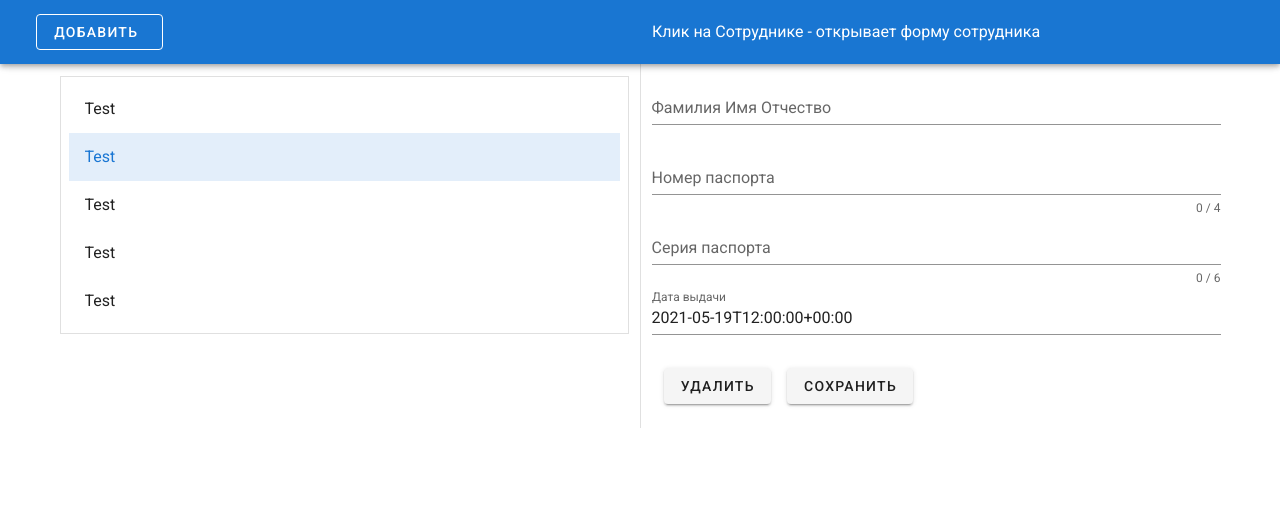
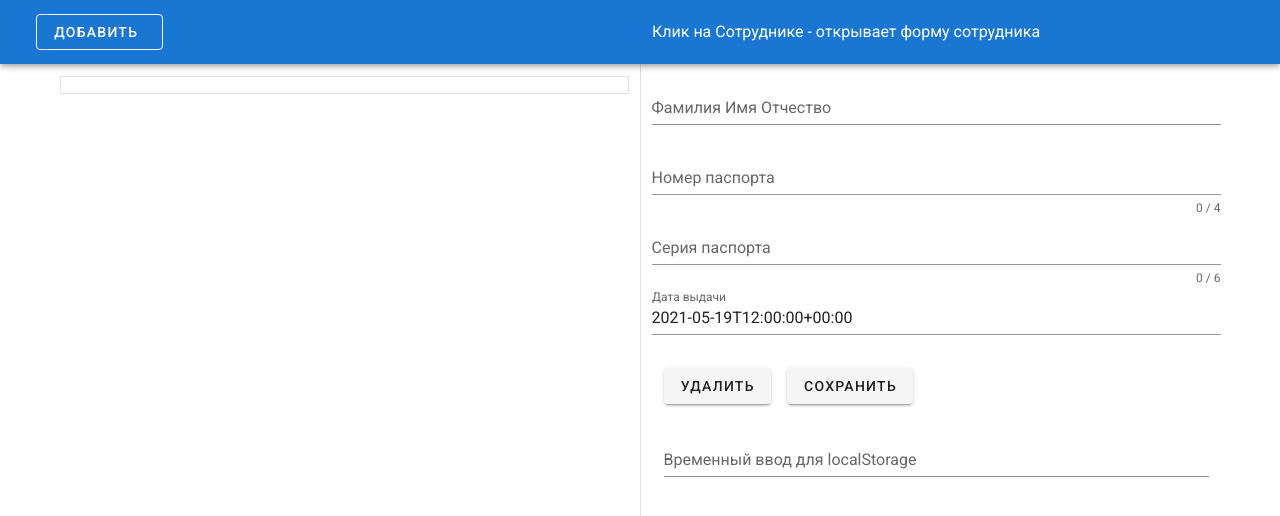
Before and after one commit to ICpogoreloff/my-app, a Vue app: page / in a window 1280 px wide. Shown: the top 516 px of the page. Built offline with nearby package versions, Linux system fonts and the light colour scheme.

Commit message:
Разобрался с localStorage, добавил вывод. Теперь нужно сделать вывод из полноценного объекта Emp в localStorage с преобразованием по фамилии и инициалам

```diff
--- a/public/index.html
+++ b/public/index.html
@@ -12,6 +12,7 @@
       <strong>We're sorry but <%= htmlWebpackPlugin.options.title %> doesn't work properly without JavaScript enabled. Please enable it to continue.</strong>
     </noscript>
     <div id="app"></div>
+
     <!-- built files will be auto injected -->
   </body>
 </html>
--- a/src/App.vue
+++ b/src/App.vue
@@ -18,6 +18,7 @@
       <div class="d-flex align-center">
         <span v-once>Клик на Сотруднике - открывает форму сотрудника</span>
       </div>
+
       </v-col>
     </v-app-bar>
     <v-main>
@@ -27,7 +28,7 @@
 </template>
 
 <script>
-import HelloWorld from './components/HelloWorld';
+import HelloWorld from './components/HelloWorld'
 
 
 export default {
@@ -38,7 +39,36 @@ export default {
   },
 
   data: () => ({
-    //
+    empStorage:[],
+    newEmp:null
   }),
+
+  mounted() {
+
+    if(localStorage.getItem('empStorage')) {
+      try {
+        this.empStorage = JSON.parse(localStorage.getItem('empStorage'))
+      } catch(e) {
+        localStorage.removeItem('empStorage')
+      }
+    }
+  },
+  methods: {
+    addEmp() {
+      // ensure they actually typed something
+      if(!this.newCat) return
+      this.empStorage.push(this.newCat)
+      this.newCat = ''
+      this.saveEmp()
+    },
+    removeEmp(x) {
+      this.empStorage.splice(x,1)
+      this.saveEmp()
+    },
+    saveEmp() {
+      let parsed = JSON.stringify(this.empStorage)
+      localStorage.setItem('empStorage', parsed)
+    }
+  }
 }
 </script>
--- a/src/components/HelloWorld.vue
+++ b/src/components/HelloWorld.vue
@@ -10,14 +10,13 @@
               outlined
               tile>
             <v-list-item-group
-                v-model="selectedItem"
+                v-model="selectedEmp"
                 color="primary">
               <v-list-item
-                  v-for="(item, empStore) in items"
-                  :key="empStore"
+                  v-for="(empLS) in empStorage" :key="empLS"
               >
             <v-list-item-content>
-              <v-list-item-title v-text="item.text"></v-list-item-title>
+              <v-list-item-title vclass="empLS">{{empLS}}</v-list-item-title>
             </v-list-item-content>
               </v-list-item>
             </v-list-item-group>
@@ -73,17 +72,24 @@
     <v-col>
     <v-btn
         class="mr-4"
-        @click="clear"
+        @click="removeEmp(selectedEmp)"
     >
       Удалить
     </v-btn>
     <v-btn class="mr-4"
-           @click="saveEmp"
+           @click="addEmp"
     >
       Сохранить
     </v-btn>
     </v-col>
   </div>
+          <v-col>
+                <v-text-field
+                    v-model="newEmp"
+                    label="Временный ввод для localStorage"
+                    required
+                ></v-text-field>
+          </v-col>
     </v-col>
     </v-row>
   </v-container>
@@ -102,19 +108,15 @@ import _ from 'lodash'
 
       // https://github.com/date-fns/date-fns/blob/master/docs/upgradeGuide.md#string-arguments
       date: format(parseISO(new Date().toISOString()), 'yyyy-MM-dd'),
+
       pass_dt: false,
       fio: '',
       pass_no: '',
       pass_ser: '',
 
-      selectedItem: 1,
-      items: [
-        { text: 'Test' },
-        { text: 'Test' },
-        { text: 'Test' },
-        { text: 'Test' },
-        { text: 'Test' },
-      ],
+      selectedEmp: 1,
+      empStorage:[],
+      newEmp:null
     }),
 
     computed: {
@@ -122,18 +124,41 @@ import _ from 'lodash'
         return this.date ? moment(this.date).format('YYYY-MM-DDThh:mm:ssZ') : ''
       },
     },
+    mounted() {
+
+      if(localStorage.getItem('empStorage')) {
+        try {
+          this.empStorage = JSON.parse(localStorage.getItem('empStorage'))
+        } catch(e) {
+          localStorage.removeItem('empStorage')
+        }
+      }
+    },
 
     methods: {
-      saveEmp () {
-      },
+
       clear () {
         this.fio = ''
         this.pass_no = ''
         this.pass_ser = ''
         this.pass_dt = ''
       },
+      addEmp() {
+        // ensure they actually typed something
+        if(!this.newEmp) return
+        this.empStorage.push(this.newEmp)
+        this.newEmp = ''
+        this.saveEmp()
+      },
+      removeEmp(x) {
+        this.empStorage.splice(x,1)
+        this.saveEmp()
+      },
+      saveEmp() {
+        let parsed = JSON.stringify(this.empStorage)
+        localStorage.setItem('empStorage', parsed)
+      }
     },
-
   }
 
 console.log(_.isArray([1,2]))
```
